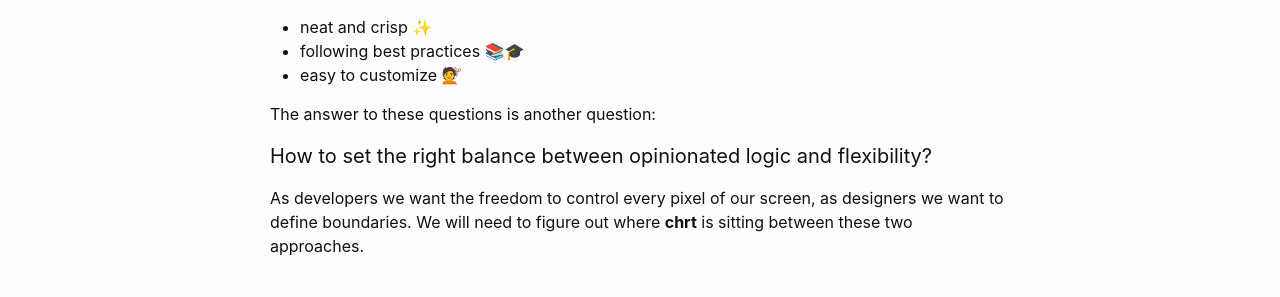
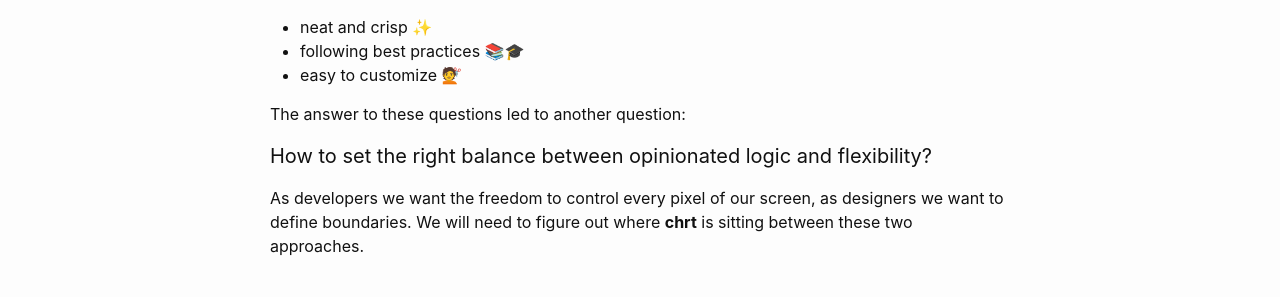
Before and after one commit to chrt-io/blog, a Jekyll site: the page built from _posts/2021-02-16-how-does-a-chrt-should-look-like.md, in a window 1280 px wide. Shown: the part 749-1046 px from the top of the page. Built offline with Jekyll 4.4.1, drawn with Linux system fonts in a browser that asks for light colours.

Commit message:
Update from Forestry.io carlo zapponi updated _posts/2021-02-16-how-does-a-chrt-should-look-like.md

```diff
--- a/_posts/2021-02-16-how-does-a-chrt-should-look-like.md
+++ b/_posts/2021-02-16-how-does-a-chrt-should-look-like.md
@@ -21,7 +21,7 @@ Whit this question in minds we set out our first goals for **chrt**:
 * following best practices 📚🎓
 * easy to customize 💇
 
-The answer to these questions is another question:
+The answer to these questions led to another question:
 
 #### How to set the right balance between opinionated logic and flexibility?
 
```
